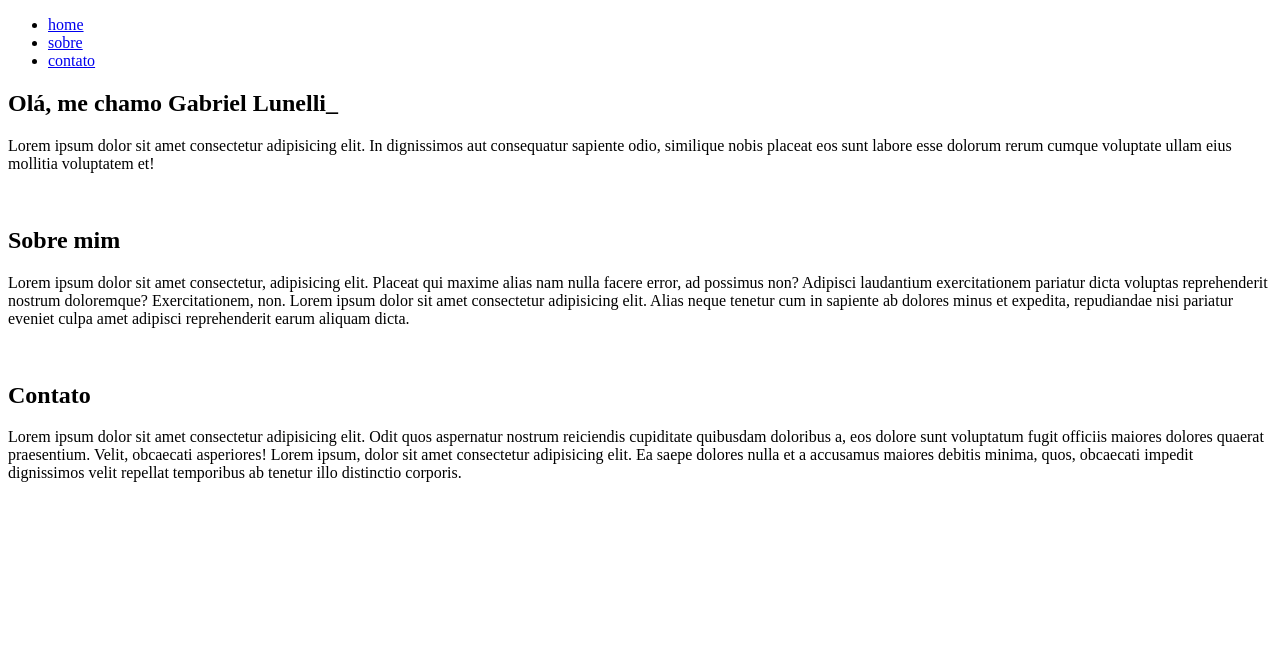
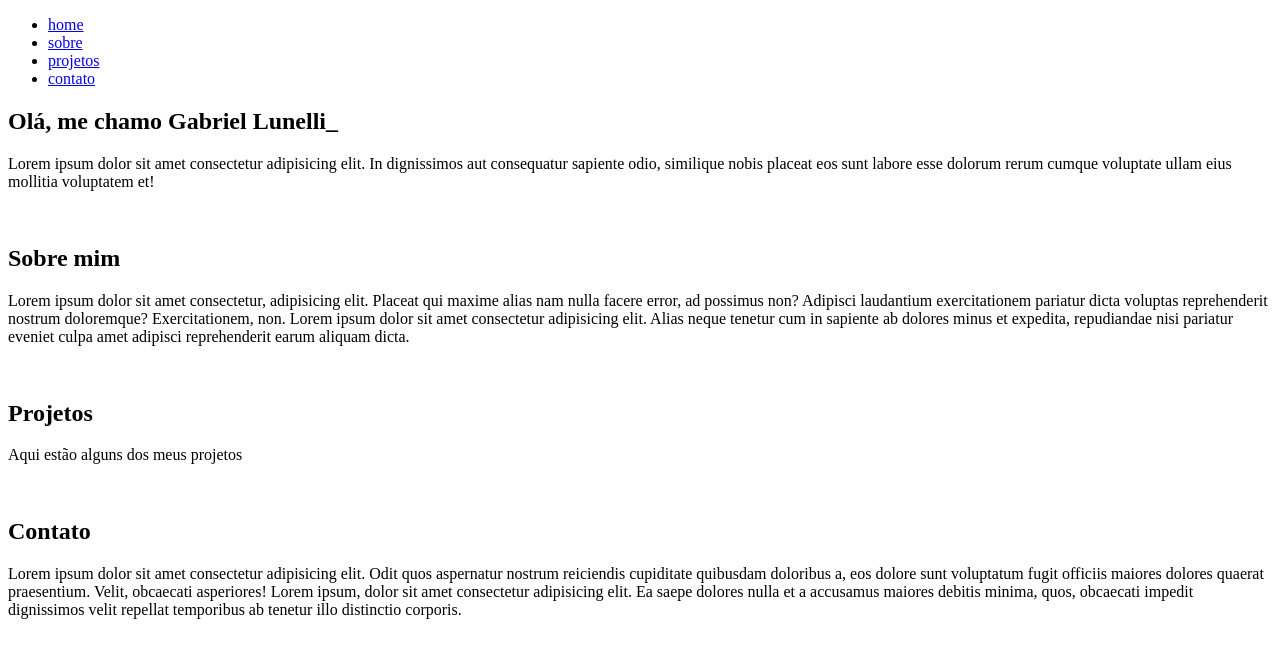
Before and after one commit to gabriellunelli/Site-Portfolio, a plain HTML site: page portfolio-site/index.html in a window 1280 px wide. Drawn offline with Linux system fonts and the light colour scheme.

Commit message:
Atualizar o index.html

```diff
--- a/portfolio-site/index.html
+++ b/portfolio-site/index.html
@@ -3,7 +3,7 @@
 <head>
     <meta charset="UTF-8">
     <meta name="viewport" content="width=device-width, initial-scale=1.0">
-    <title>God is good</title>
+    <title>God is good.</title>
 </head>
 <body>
     <header>
@@ -14,6 +14,9 @@
                 </li>
                 <li>
                     <a href="#sobre">sobre</a>
+                </li>
+                <li>
+                    <a href="#projetos">projetos</a>
                 </li>
                 <li>
                     <a href="#contato">contato</a>
@@ -32,6 +35,11 @@
         <p>Lorem ipsum dolor sit amet consectetur, adipisicing elit. Placeat qui maxime alias nam nulla facere error, ad possimus non? Adipisci laudantium exercitationem pariatur dicta voluptas reprehenderit nostrum doloremque? Exercitationem, non. Lorem ipsum dolor sit amet consectetur adipisicing elit. Alias neque tenetur cum in sapiente ab dolores minus et expedita, repudiandae nisi pariatur eveniet culpa amet adipisci reprehenderit earum aliquam dicta.</p>
     </section>
     <br>
+    <section id="projetos">
+        <h2>Projetos</h2>
+        <p>Aqui estão alguns dos meus projetos</p>
+    </section>
+    <br>
     <section id="contato">
         <h2>Contato</h2>
         <p>Lorem ipsum dolor sit amet consectetur adipisicing elit. Odit quos aspernatur nostrum reiciendis cupiditate quibusdam doloribus a, eos dolore sunt voluptatum fugit officiis maiores dolores quaerat praesentium. Velit, obcaecati asperiores! Lorem ipsum, dolor sit amet consectetur adipisicing elit. Ea saepe dolores nulla et a accusamus maiores debitis minima, quos, obcaecati impedit dignissimos velit repellat temporibus ab tenetur illo distinctio corporis.</p>
```
